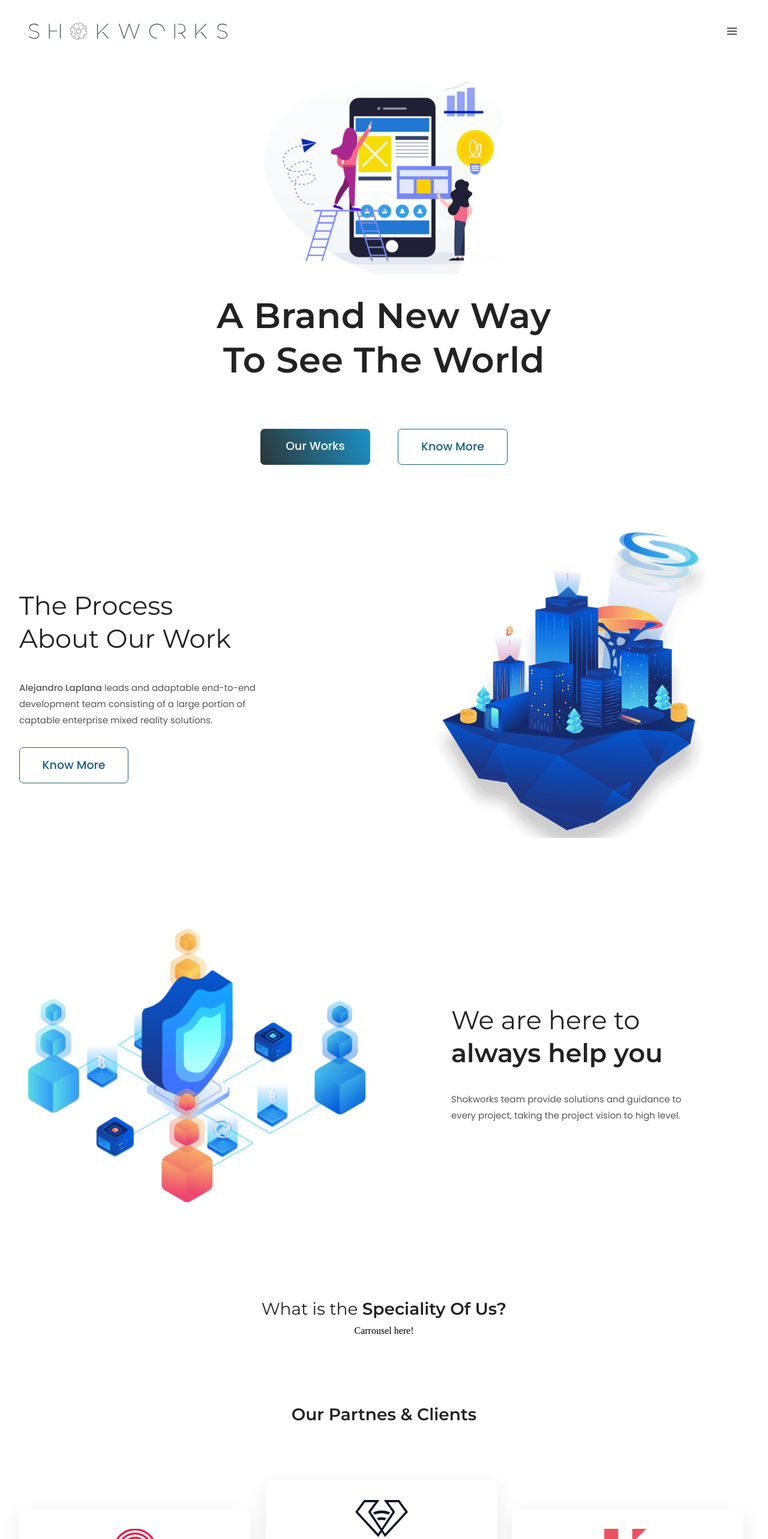
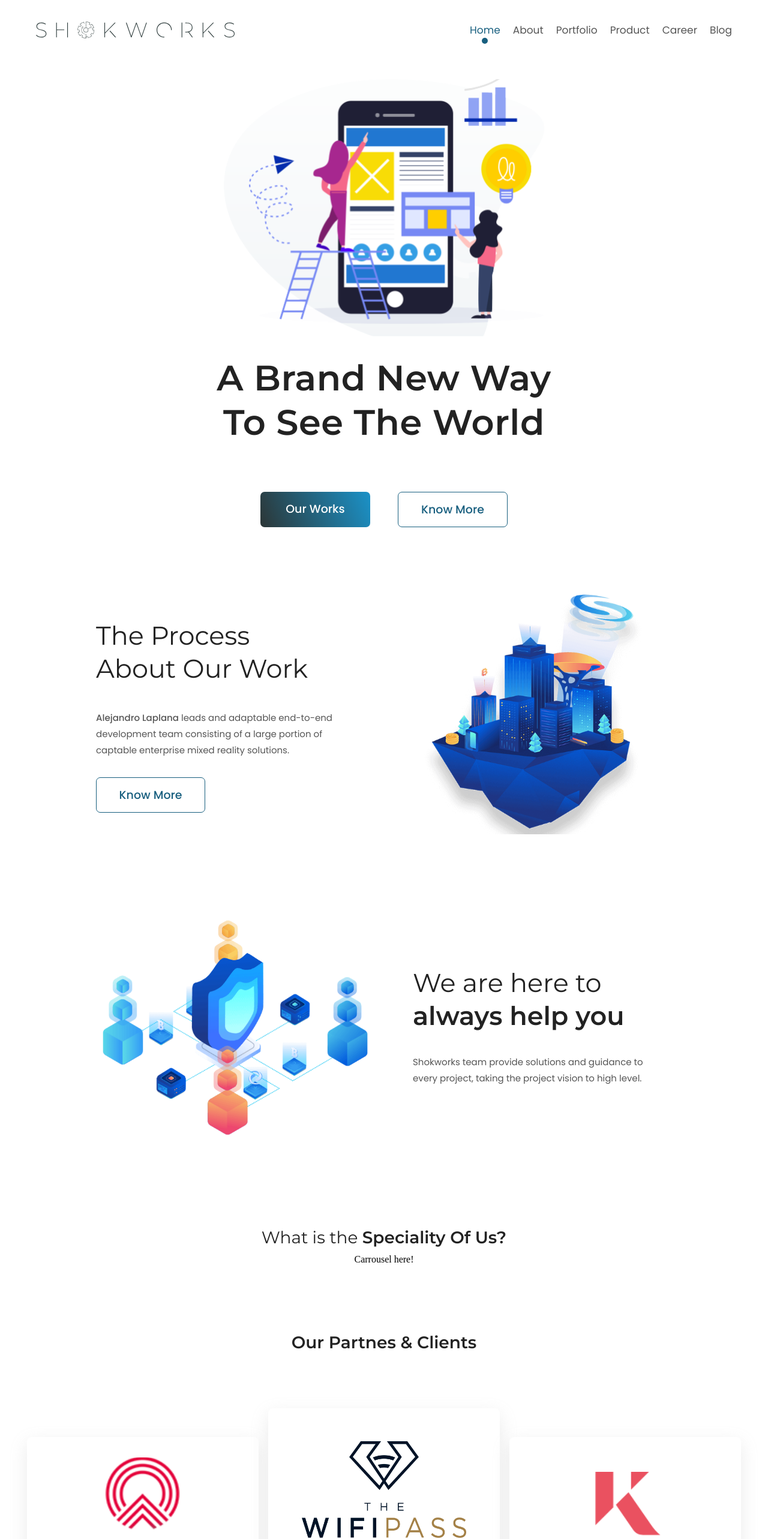
Before and after one commit to Brunofao/shokworks-landing-page, a React (Create React App) app: page / in a window 1280 px wide. Shown: the top 2566 px of the page at 60% size. Built offline with nearby package versions, Linux system fonts and the light colour scheme.

Commit message:
feat: Responsive for tablets

```diff
--- a/src/App.js
+++ b/src/App.js
@@ -78,14 +78,24 @@ const App = () => {
                         <img src={logo} alt="Shokworks" className="logo" />
 
                         <nav className="nav nav--desktop">
-                            <a href="#" className="active">
+                            <a href="#" className="nav__link nav__link--active">
                                 Home
                             </a>
-                            <a href="#">About</a>
-                            <a href="#">Portfolio</a>
-                            <a href="#">Product</a>
-                            <a href="#">Career</a>
-                            <a href="#">Blog</a>
+                            <a href="#" className="nav__link">
+                                About
+                            </a>
+                            <a href="#" className="nav__link">
+                                Portfolio
+                            </a>
+                            <a href="#" className="nav__link">
+                                Product
+                            </a>
+                            <a href="#" className="nav__link">
+                                Career
+                            </a>
+                            <a href="#" className="nav__link">
+                                Blog
+                            </a>
                         </nav>
 
                         <button
--- a/src/App.scss
+++ b/src/App.scss
@@ -71,7 +71,11 @@ ul {
         padding: rem(20) rem(16);
 
         @include breakpoint($lg) {
-            padding: rem(38) rem(48);
+            padding: rem(36) rem(48);
+        }
+
+        @include breakpoint($xl) {
+            padding: rem(36) rem(60);
         }
     }
 
@@ -81,12 +85,24 @@ ul {
         left: 0;
         display: flex;
         flex-direction: column;
-        padding: rem(16) rem(68);
+        padding: rem(16) rem(36);
         background-color: white;
+
+        @include breakpoint($lg) {
+            padding: 0 rem(68);
+        }
+
+        @include breakpoint($xl) {
+            display: none;
+        }
     }
 
     &--desktop {
         display: none;
+
+        @include breakpoint($xl) {
+            display: flex;
+        }
     }
 
     &__link {
@@ -96,6 +112,11 @@ ul {
         line-height: rem(26);
         color: #555555;
         text-decoration: none;
+
+        @include breakpoint($xl) {
+            margin-bottom: 0;
+            margin-left: rem(21);
+        }
 
         &--active {
             color: #185f7f;
@@ -111,6 +132,14 @@ ul {
                 margin: auto;
                 border-radius: 100%;
                 background-color: #185f7f;
+
+                @include breakpoint($xl) {
+                    top: initial;
+                    right: 0;
+                    left: 0;
+                    bottom: rem(-10);
+                    margin: 0 auto;
+                }
             }
         }
     }
@@ -135,6 +164,10 @@ ul {
         @include breakpoint($lg) {
             width: rem(154.391);
         }
+
+        @include breakpoint($xl) {
+            width: 100%;
+        }
     }
 
     &--wifipass {
@@ -145,6 +178,10 @@ ul {
 
         @include breakpoint($lg) {
             width: rem(208);
+        }
+
+        @include breakpoint($xl) {
+            width: 100%;
         }
     }
 
@@ -157,6 +194,10 @@ ul {
         @include breakpoint($lg) {
             width: rem(142.391);
         }
+
+        @include breakpoint($xl) {
+            width: 100%;
+        }
     }
 
     &--mexperiencia {
@@ -167,6 +208,10 @@ ul {
 
         @include breakpoint($lg) {
             width: rem(170.391);
+        }
+
+        @include breakpoint($xl) {
+            width: 100%;
         }
     }
 
@@ -179,6 +224,10 @@ ul {
         @include breakpoint($lg) {
             width: rem(64);
         }
+
+        @include breakpoint($xl) {
+            width: 100%;
+        }
     }
 
     &--goodtimes {
@@ -189,6 +238,10 @@ ul {
 
         @include breakpoint($lg) {
             width: rem(224);
+        }
+
+        @include breakpoint($xl) {
+            width: 100%;
         }
     }
 }
@@ -250,6 +303,10 @@ ul {
     &--hamburguer {
         display: flex;
         color: #555555;
+
+        @include breakpoint($xl) {
+            display: none;
+        }
     }
 }
 
@@ -293,6 +350,10 @@ ul {
 
         @include breakpoint($lg) {
             width: 25rem;
+        }
+
+        @include breakpoint($xl) {
+            width: 100%;
         }
     }
 
@@ -370,6 +431,22 @@ ul {
         grid-gap: 2rem;
         grid-template-columns: repeat(2, 1fr);
         align-items: center;
+    }
+
+    @include breakpoint($xl) {
+        max-width: rem(960);
+        margin-right: auto;
+        margin-left: auto;
+        padding-right: 0;
+        padding-left: 0;
+    }
+
+    @include breakpoint($xxl) {
+        max-width: rem(1332.8);
+        margin-right: auto;
+        margin-left: auto;
+        padding-right: 0;
+        padding-left: 0;
     }
 
     &__column {
@@ -476,6 +553,22 @@ ul {
         align-items: center;
     }
 
+    @include breakpoint($xl) {
+        max-width: rem(960);
+        margin-right: auto;
+        margin-left: auto;
+        padding-right: 0;
+        padding-left: 0;
+    }
+
+    @include breakpoint($xxl) {
+        max-width: rem(1332.8);
+        margin-right: auto;
+        margin-left: auto;
+        padding-right: 0;
+        padding-left: 0;
+    }
+
     &__column {
         &--text-center {
             text-align: center;
@@ -561,6 +654,22 @@ ul {
     padding: rem(32) rem(32) rem(80);
     text-align: center;
 
+    @include breakpoint($xl) {
+        max-width: rem(1190.4);
+        margin-right: auto;
+        margin-left: auto;
+        padding-right: 0;
+        padding-left: 0;
+    }
+
+    @include breakpoint($xxl) {
+        max-width: rem(1195.2);
+        margin-right: auto;
+        margin-left: auto;
+        padding-right: 0;
+        padding-left: 0;
+    }
+
     &__title {
         font-weight: 600;
         font-size: rem(28);
@@ -627,7 +736,28 @@ ul {
     @include breakpoint($lg) {
         max-width: rem(386);
         max-height: rem(338);
-        height: 100%;
+        width: 100%;
+        height: 338px;
+    }
+
+    &:hover {
+        background-color: #185f7f;
+    }
+
+    &:hover img.logo.logo--wifipass,
+    &:hover img.logo.logo--kinesis,
+    &:hover img.logo.logo--mobile,
+    &:hover img.logo.logo--goodtimes {
+        filter: brightness(0) invert(1);
+    }
+
+    &:hover img.logo.logo--immersity {
+        filter: grayscale(0);
+    }
+
+    &:hover a {
+        transform: scale(1.15);
+        color: white;
     }
 
     & > img {
@@ -636,4 +766,8 @@ ul {
         margin-top: auto;
         margin-bottom: auto;
     }
+
+    & > a {
+        transition: all 300ms ease-in-out;
+    }
 }
```
